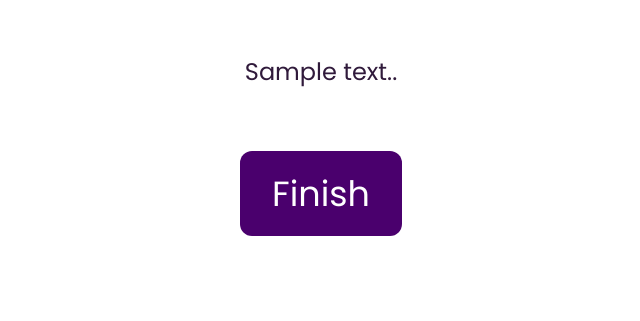
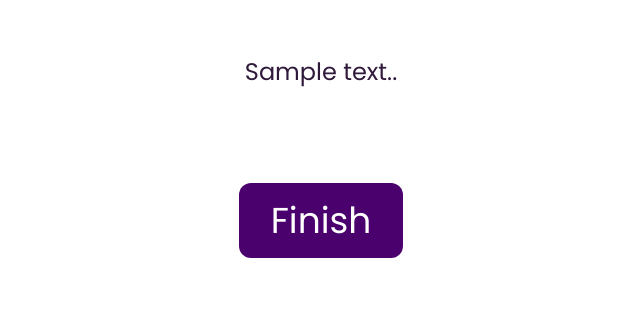
Before and after one commit to TheSpiralWizard/braindump, a Flask app: template templates/timeline.html in a window 1280 px wide; the page is wider, and only the part inside the window is pictured. Shown: the part 339-660 px from the top of that part, without its empty margins (319-959 px from the left). Run offline with Flask 3, Linux system fonts and the light colour scheme; the template is opened without the code that fills it: most values are stand-ins (such as "Sample title", 1, 10 or a date in 2020); some web fonts are replaced.

Commit message:
Changed from input button to normal button

```diff
--- a/templates/timeline.html
+++ b/templates/timeline.html
@@ -48,7 +48,9 @@
             </div>
             {% endfor %}
             <form action="#" method="post">
-                 <input class="submit" type="submit" value="Finish" />
+                <button class="timeline-button">
+                    <h5>Finish</h5>
+                </button>
             </form>
         </div>
     </div>
```
